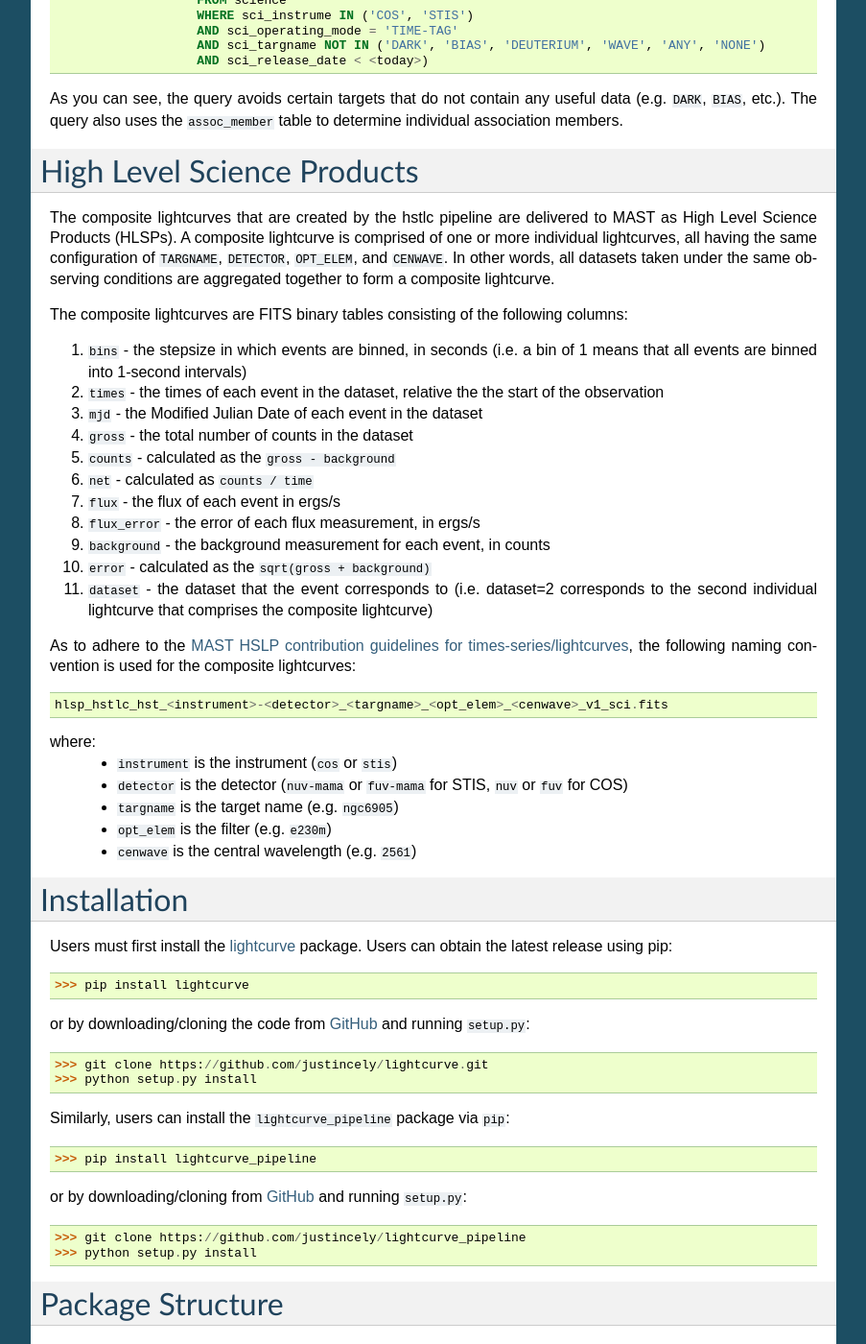
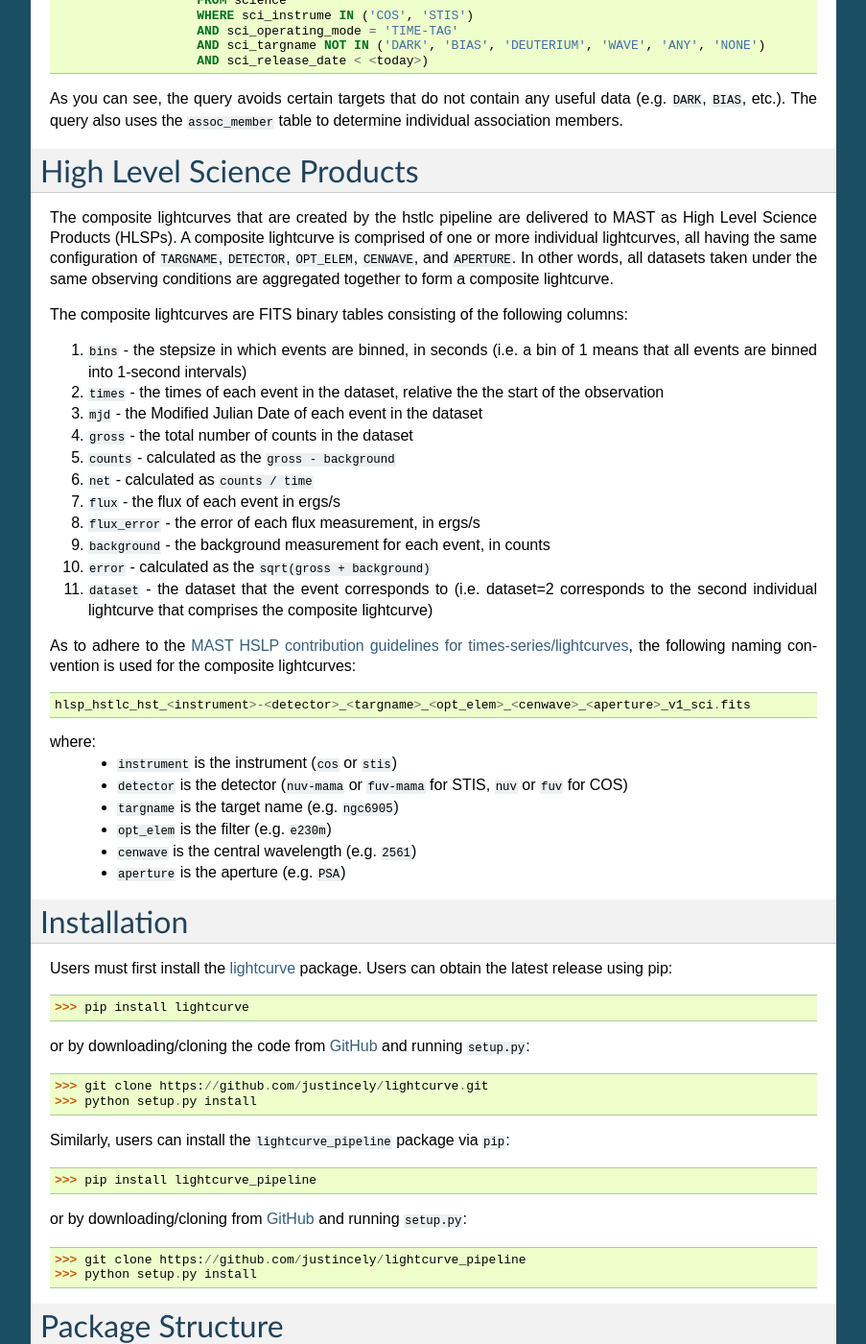
Before and after one commit to justincely/lightcurve_pipeline, a Sphinx documentation site: the page built from docs/source/readme.rst, in a window 1280 px wide and 1400 px high, scrolled down 6325 px. Shown: the whole window at 96% size, without its empty margins (198-1101 px from the left). Built offline with Sphinx 7.4.7, drawn with Linux system fonts in a browser that asks for light colours.

Commit message:
Updated documentation to reflect new use of aperture in composite lightcurves.

```diff
--- a/docs/source/readme.rst
+++ b/docs/source/readme.rst
@@ -308,7 +308,7 @@ As you can see, the query avoids certain targets that do not contain any useful
 High Level Science Products
 ---------------------------
 
-The composite lightcurves that are created by the hstlc pipeline are delivered to MAST as High Level Science Products (HLSPs).  A composite lightcurve is comprised of one or more individual lightcurves, all having the same configuration of ``TARGNAME``, ``DETECTOR``, ``OPT_ELEM``, and ``CENWAVE``.  In other words, all datasets taken under the same observing conditions are aggregated together to form a composite lightcurve.
+The composite lightcurves that are created by the hstlc pipeline are delivered to MAST as High Level Science Products (HLSPs).  A composite lightcurve is comprised of one or more individual lightcurves, all having the same configuration of ``TARGNAME``, ``DETECTOR``, ``OPT_ELEM``, ``CENWAVE``, and ``APERTURE``.  In other words, all datasets taken under the same observing conditions are aggregated together to form a composite lightcurve.
 
 The composite lightcurves are FITS binary tables consisting of the following columns:
 
@@ -328,7 +328,7 @@ As to adhere to the `MAST HSLP contribution guidelines for times-series/lightcur
 
 ::
 
-    hlsp_hstlc_hst_<instrument>-<detector>_<targname>_<opt_elem>_<cenwave>_v1_sci.fits
+    hlsp_hstlc_hst_<instrument>-<detector>_<targname>_<opt_elem>_<cenwave>_<aperture>_v1_sci.fits
 
 where:
     - ``instrument`` is the instrument (``cos`` or ``stis``)
@@ -336,6 +336,7 @@ where:
     - ``targname`` is the target name (e.g. ``ngc6905``)
     - ``opt_elem`` is the filter (e.g. ``e230m``)
     - ``cenwave`` is the central wavelength (e.g. ``2561``)
+    - ``aperture`` is the aperture (e.g. ``PSA``)
 
 
 Installation
```
